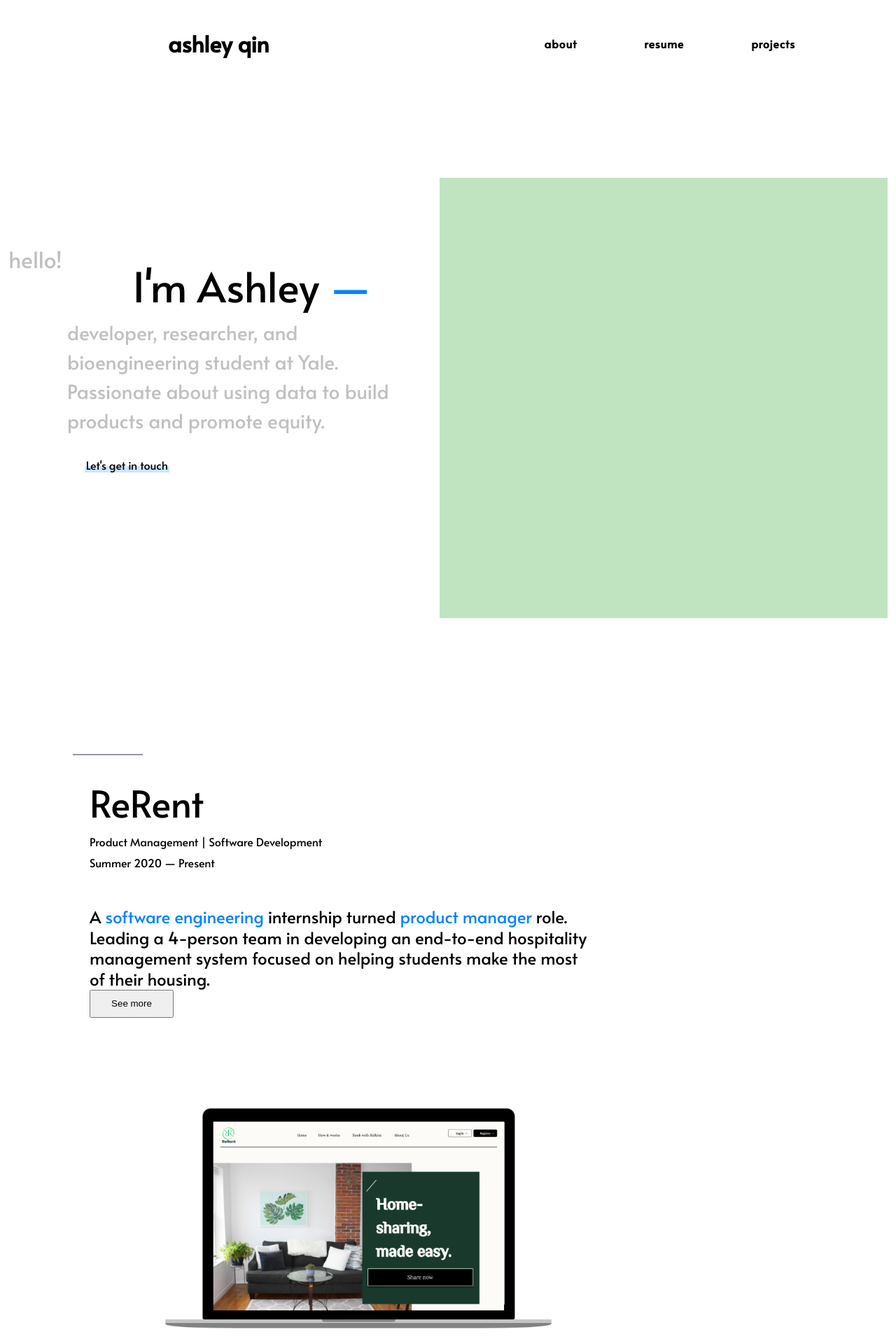
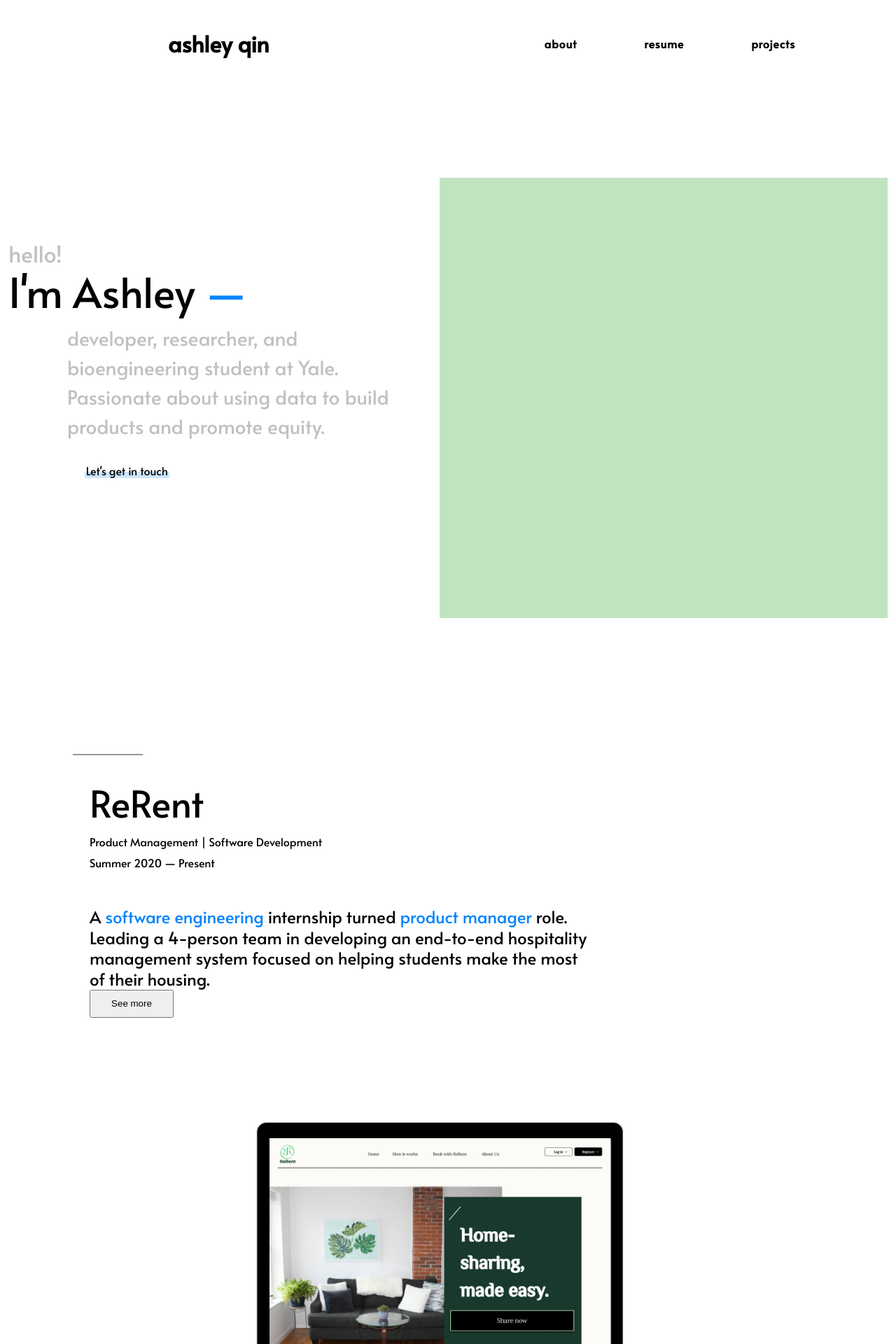
Before and after one commit to ashleyyqin/ashleyyqin.github.io, a Jekyll site: the page built from index.html, in a window 1280 px wide. Shown: the top 1920 px of the page at 70% size. Built offline with Jekyll 4.4.1, drawn with Linux system fonts in a browser that asks for light colours.

Commit message:
reformatting

```diff
--- a/index.html
+++ b/index.html
@@ -45,8 +45,8 @@ title: Home
                     </button>
                 </p>
             </div>
-            <img src="/media/rerent_mockup.png" class="img_projects" alt="rerent">
         </div>
+        <img src="/media/rerent_mockup.png" class="img_projects" alt="rerent">
     </div>
 </div>
 
--- a/styles/main.css
+++ b/styles/main.css
@@ -400,7 +400,7 @@ main {
 /* PAGE STYLES: HOME */
 
 .home-title1 {
-    /*margin-bottom: 1em;*/
+    margin-bottom: 0.5em;
     /*margin-left: 3em;*/
     display: block;
     font-weight: 500;
@@ -412,7 +412,7 @@ main {
 .home-title2 {
     font-size: 370%;
     margin-bottom: 0.5em;
-    margin-left: 3em;
+    /*margin-left: 3em;*/
     display: block;
 }
 
```
